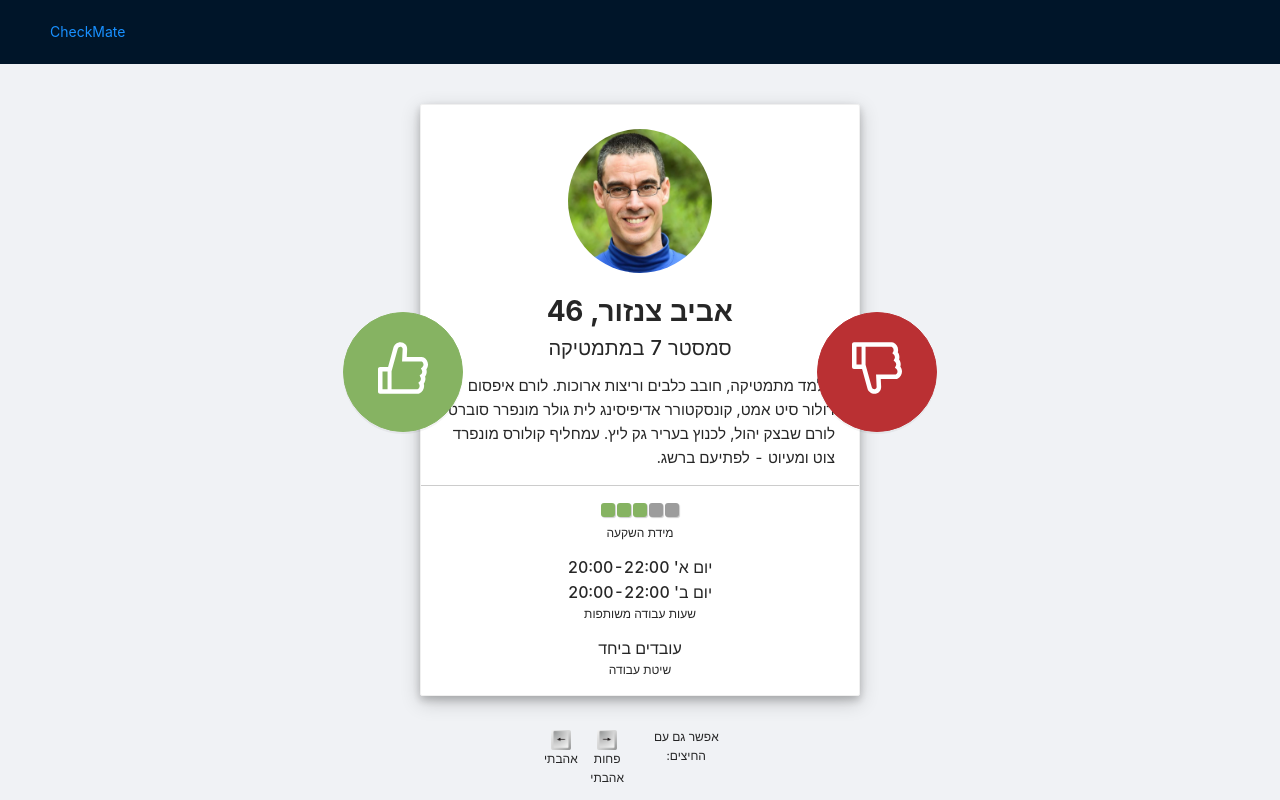
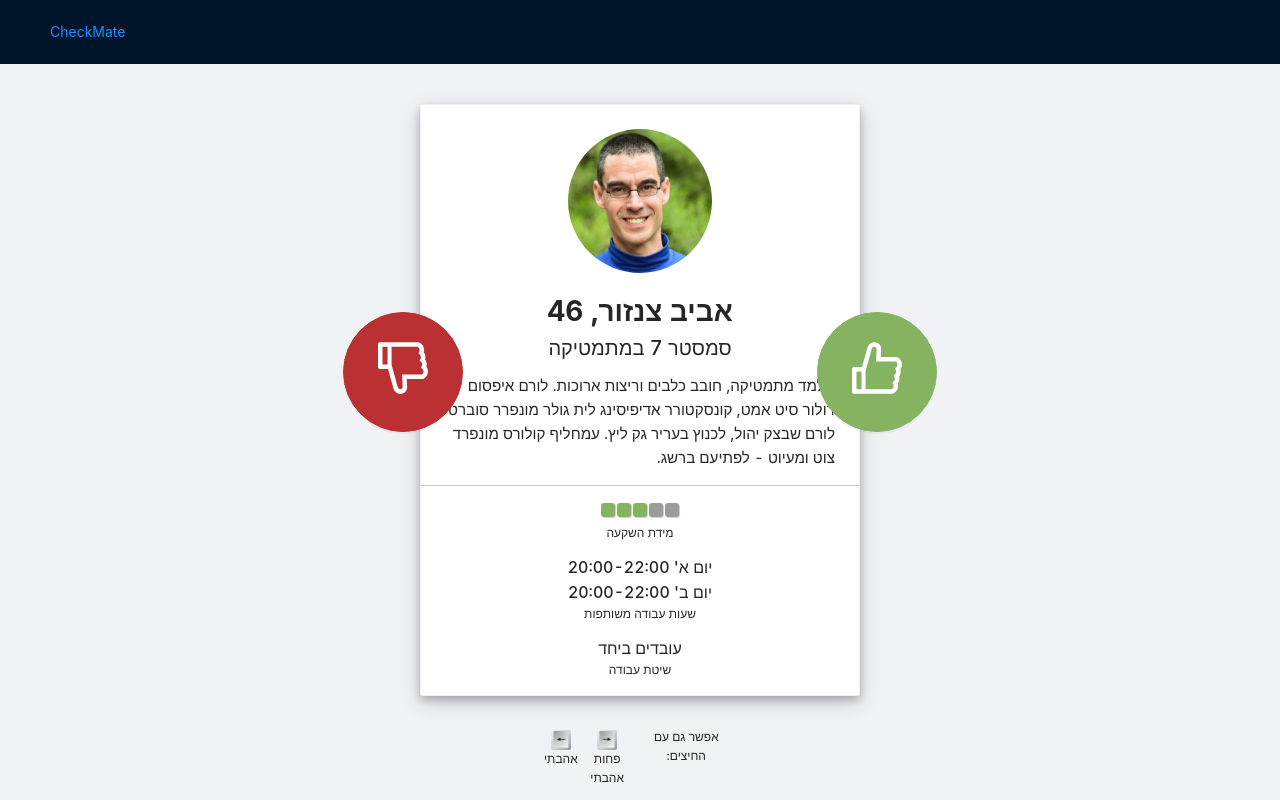
Before and after one commit to saifun/check_mate, a React (Create React App) app in the folder src/frontend/web/: page /ratingpage in a window 1280 px wide. Built offline with nearby package versions, Linux system fonts and the light colour scheme.

Commit message:
Switched like and dislike positions. Fixed the scrolling inside the card.

```diff
--- a/src/frontend/web/src/App.css
+++ b/src/frontend/web/src/App.css
@@ -1,5 +1,7 @@
 .App {
   text-align: center;
+  text-align: right;
+  direction: rtl;
 }
 
 .App-logo {
--- a/src/frontend/web/src/ratingpage/RatingCard.css
+++ b/src/frontend/web/src/ratingpage/RatingCard.css
@@ -7,6 +7,12 @@
   margin-top: 5vh;
   margin-bottom: 5vh;
   box-shadow: 0 4px 8px 0 rgba(0, 0, 0, 0.2), 0 6px 20px 0 rgba(0, 0, 0, 0.19);
+  overflow-y: auto;
+  overflow-x: hidden;
+}
+
+.rating-card > .ant-card-body {
+  padding-bottom: 0;
 }
 
 .card-separator {
@@ -46,3 +52,15 @@
 .card-small-text {
   font-size: 1.5vh;
 }
+
+.rating-card::-webkit-scrollbar {
+  width: 0.8em;
+}
+
+.rating-card::-webkit-scrollbar-track {
+  background-color: #e3e3e3;
+}
+
+.rating-card::-webkit-scrollbar-thumb {
+  background-color: #9c9c9c;
+}
--- a/src/frontend/web/src/ratingpage/RatingCard.js
+++ b/src/frontend/web/src/ratingpage/RatingCard.js
@@ -26,10 +26,9 @@ class RatingCard extends Component {
   };
 
   render (){
-/* TODO: When there is too much text, card height exceeds page height... */
     return (
+      <Card className='rating-card'>
         <div dir='rtl'>
-        <Card className='rating-card'>
           <img id='card-img' src={this.state.img_src}/>
           <h1 id='card-name'> <b>{this.state.name}, {this.state.age}</b> </h1>
           <h3 id='card-semester'>
@@ -46,8 +45,8 @@ class RatingCard extends Component {
           <p className='card-small-text'>שעות עבודה משותפות</p>
           <h3 id='card-work-division'>{this.state.work_division}</h3>
           <p className='card-small-text'>שיטת עבודה</p>
+        </div>
       </Card>
-      </div>
     );
   };
 }
--- a/src/frontend/web/src/ratingpage/Ratingpage.js
+++ b/src/frontend/web/src/ratingpage/Ratingpage.js
@@ -26,22 +26,22 @@ class Ratingpage extends Component {
   likeCard() {
     this.flashLike();
     // Wait until the flash animation disapears.
-    setTimeout(() => {this.slider.slickNext()} , 900);
+    setTimeout(() => {this.slider.slickPrev()} , 900);
   };
 
   dislikeCard() {
     this.flashDislike();
     // Wait until the flash animation disapears.
-    setTimeout(() => {this.slider.slickPrev()}, 900);
+    setTimeout(() => {this.slider.slickNext()}, 900);
   };
 
   onKeyDown = (event) => {
       if(event.key === 'ArrowLeft'){
-        this.likeCard();
+        this.dislikeCard();
       };
 
       if(event.key === 'ArrowRight') {
-        this.dislikeCard();
+        this.likeCard();
       };
   };
 
@@ -89,30 +89,30 @@ class Ratingpage extends Component {
             </div>
 
             <div className='button-section left-section' >
-              <Button id='like-btn' onClick={this.likeCard} type='primary'
-               shape='round'size='large'>
-                <LikeOutlined style={{ fontSize: '7vh' }}/>
-               </Button>
+            <Button id='dislike-btn' onClick={this.dislikeCard} type='primary'
+             shape='circle'size='large'>
+              <DislikeOutlined style={{ fontSize: '7vh' }}/>
+             </Button>
             </div>
 
             <div className='flash-wrapper left-section'>
-              <div className={`hidden-content${this.state.visible_like ?
+              <div className={`hidden-content${this.state.visible_dislike ?
                  ' visible-content' : ''}`}>
-                <div className='flash-content like-animation'>אהבתי!</div>
+                <div className='flash-content dislike-animation'>פחות</div>
               </div>
             </div>
 
             <div className='button-section right-section'>
-              <Button id='dislike-btn' onClick={this.dislikeCard} type='primary'
-               shape='circle'size='large'>
-                <DislikeOutlined style={{ fontSize: '7vh' }}/>
-               </Button>
+            <Button id='like-btn' onClick={this.likeCard} type='primary'
+             shape='circle'size='large'>
+              <LikeOutlined style={{ fontSize: '7vh' }}/>
+             </Button>
             </div>
 
             <div className='flash-wrapper right-section'>
-              <div className={`hidden-content${this.state.visible_dislike ?
+              <div className={`hidden-content${this.state.visible_like ?
                  ' visible-content' : ''}`}>
-                <div className='flash-content dislike-animation'>פחות</div>
+                <div className='flash-content like-animation'>אהבתי!</div>
               </div>
             </div>
 
--- a/src/frontend/web/src/ratingpage/Ratingpage.scss
+++ b/src/frontend/web/src/ratingpage/Ratingpage.scss
@@ -47,7 +47,7 @@
   background-color: #ba3033;
   border-color: #ba3033;
   padding: 4.3vh;
-  margin-right: 23vw;
+  margin-left: 23vw;
   margin-bottom: 15vh;
 }
 
@@ -59,7 +59,7 @@
 #like-btn {
   background-color: #86b362;
   border-color: #86b362;
-  margin-left: 23vw;
+  margin-right: 23vw;
   margin-bottom: 15vh;
 }
 
@@ -106,13 +106,13 @@
 .like-animation {
   background-color: #a5c28d;
   border: 2px solid #86b362;
-  transform: rotate(-30deg);
+  transform: rotate(30deg);
 }
 
 .dislike-animation {
   background-color: #d1585b;
   border: 2px solid #ba3033;
-  transform: rotate(30deg);
+  transform: rotate(-30deg);
 }
 
 .bottom-section {
```
Also changed, not shown: 1 other file (tests, documents, lock files or other folders). Lines whose indentation alone changed are shown as unchanged.
